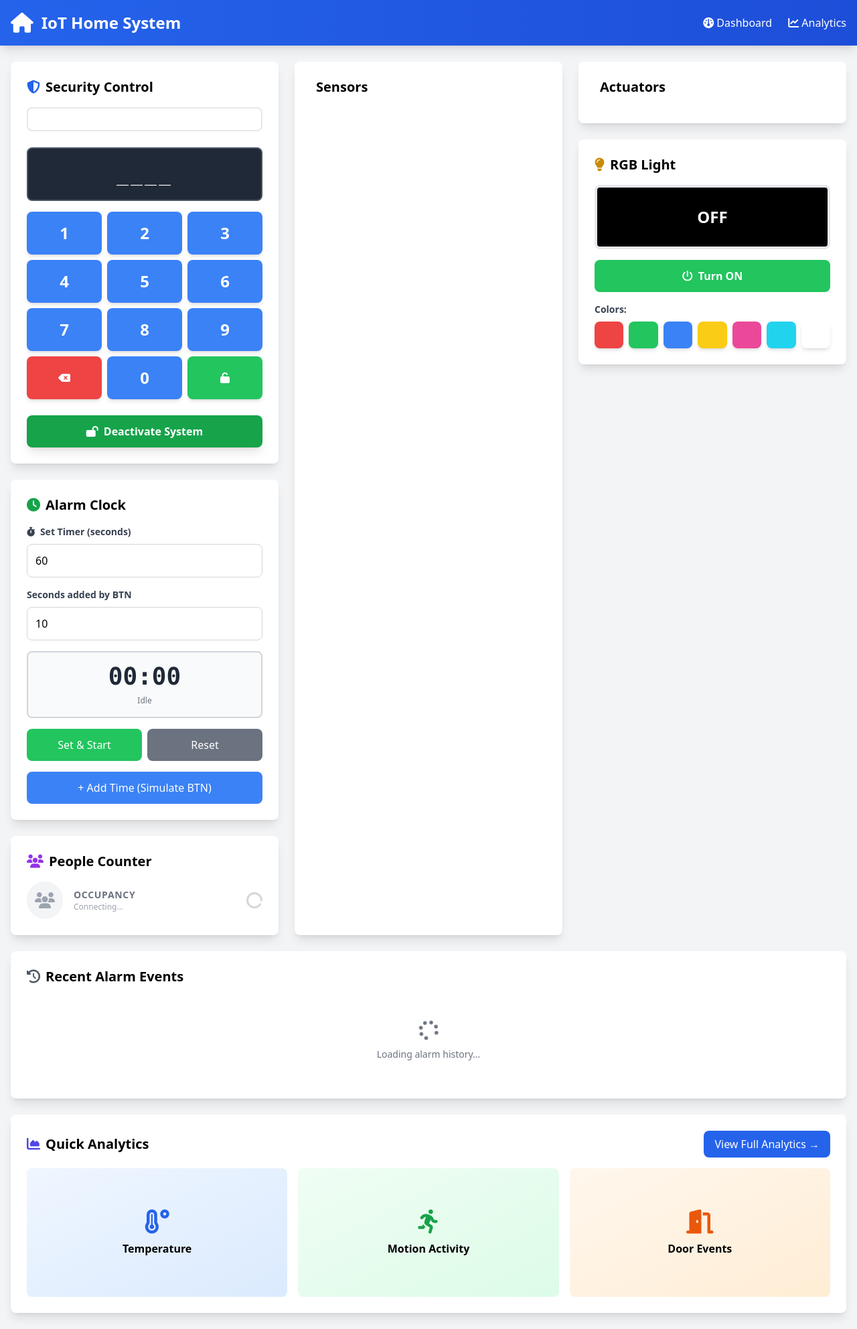
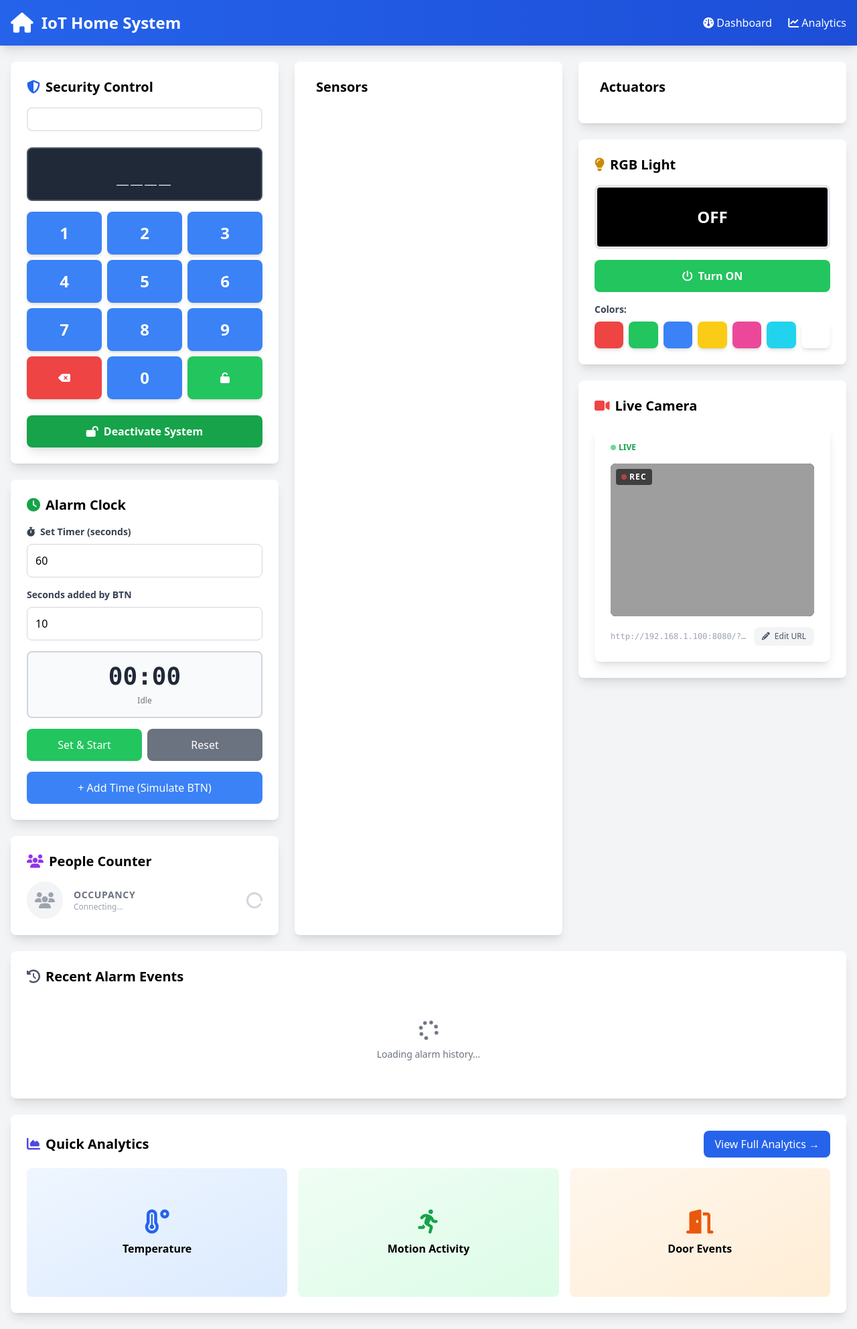
Before and after one commit to lazarnagulov/iot-home, a Flask app: page / in a window 1280 px wide. Shown: the whole page at 67% size. Run offline with Flask 3, Linux system fonts and the light colour scheme; data that the repository does not hold is empty; some libraries are stand-ins or nearby versions; grey boxes are pictures that could not be loaded.

Commit message:
Add web cam

```diff
--- /dev/null
+++ b/server/templates/components/camera.html
@@ -0,0 +1,115 @@
+<div x-data="{
+    streamUrl: 'http://192.168.1.100:8080/?action=stream',
+    editUrl: '',
+    editing: false,
+    connected: false,
+    loading: true,
+    fullscreen: false,
+
+    init() {
+        this.editUrl = this.streamUrl;
+    },
+
+    onLoad() {
+        this.connected = true;
+        this.loading = false;
+    },
+
+    onError() {
+        this.connected = false;
+        this.loading = false;
+    },
+
+    applyUrl() {
+        this.streamUrl = '';
+        this.loading = true;
+        this.connected = false;
+        this.$nextTick(() => {
+            this.streamUrl = this.editUrl;
+            this.editing = false;
+        });
+    },
+
+    toggleFullscreen() {
+        const el = this.$refs.cameraCard;
+        if (!document.fullscreenElement) {
+            el.requestFullscreen();
+            this.fullscreen = true;
+        } else {
+            document.exitFullscreen();
+            this.fullscreen = false;
+        }
+    }
+}" x-init="init()" x-ref="cameraCard" class="bg-white rounded-lg shadow-lg p-6">
+
+    <h2 class="text-xl font-bold mb-4 flex items-center justify-between">
+        <div class="flex items-center space-x-2">
+            <span class="flex items-center text-xs font-semibold"
+                  :class="connected ? 'text-green-600' : 'text-gray-400'">
+                <span class="w-2 h-2 rounded-full mr-1 inline-block"
+                      :class="connected ? 'bg-green-500 animate-pulse' : (loading ? 'bg-yellow-400 animate-pulse' : 'bg-red-400')"></span>
+                <span x-text="connected ? 'LIVE' : (loading ? 'Connecting...' : 'Offline')"></span>
+            </span>
+        </div>
+    </h2>
+
+    <div class="relative bg-black rounded-lg overflow-hidden mb-4" style="aspect-ratio: 4/3;">
+
+        <div x-show="!connected"
+             class="absolute inset-0 flex flex-col items-center justify-center text-gray-500 bg-gray-900 z-10">
+            <i class="fas text-4xl mb-3"
+               :class="loading ? 'fa-circle-notch fa-spin text-yellow-400' : 'fa-video-slash'"></i>
+            <p class="text-sm font-semibold"
+               x-text="loading ? 'Connecting to stream...' : 'No signal'"></p>
+            <p x-show="!loading" class="text-xs mt-1 text-gray-600">Check IP and port</p>
+        </div>
+
+        <img x-show="streamUrl"
+             :src="streamUrl"
+             @load="onLoad()"
+             @error="onError()"
+             class="w-full h-full object-cover"
+             :class="connected ? 'opacity-100' : 'opacity-0'"
+             alt="Camera stream" />
+
+        <div class="absolute top-2 right-2 flex space-x-2 opacity-0 hover:opacity-100 transition-opacity z-20"
+             x-show="connected">
+            <button @click="toggleFullscreen()"
+                    class="bg-black bg-opacity-60 hover:bg-opacity-90 text-white p-2 rounded-lg text-xs transition-all">
+                <i class="fas fa-expand"></i>
+            </button>
+        </div>
+
+        <div x-show="connected" class="absolute top-2 left-2 flex items-center space-x-1 bg-black bg-opacity-60 rounded px-2 py-1">
+            <span class="w-2 h-2 bg-red-500 rounded-full animate-pulse"></span>
+            <span class="text-white text-xs font-bold tracking-widest">REC</span>
+        </div>
+    </div>
+
+    <div>
+        <div x-show="!editing" class="flex items-center justify-between">
+            <p class="text-xs text-gray-400 truncate font-mono flex-1 mr-2" x-text="streamUrl || 'No URL set'"></p>
+            <button @click="editing = true; editUrl = streamUrl"
+                    class="text-xs bg-gray-100 hover:bg-gray-200 text-gray-600 px-3 py-1.5 rounded-lg transition-colors whitespace-nowrap">
+                <i class="fas fa-pencil mr-1"></i> Edit URL
+            </button>
+        </div>
+
+        <div x-show="editing" class="flex items-center space-x-2">
+            <input type="text"
+                   x-model="editUrl"
+                   @keydown.enter="applyUrl()"
+                   @keydown.escape="editing = false"
+                   placeholder="http://<pi-ip>:8080/?action=stream"
+                   class="flex-1 text-xs p-2 border border-gray-300 rounded-lg font-mono focus:outline-none focus:border-blue-400" />
+            <button @click="applyUrl()"
+                    class="bg-blue-500 hover:bg-blue-600 text-white text-xs px-3 py-2 rounded-lg transition-colors">
+                <i class="fas fa-check"></i>
+            </button>
+            <button @click="editing = false"
+                    class="bg-gray-200 hover:bg-gray-300 text-gray-600 text-xs px-3 py-2 rounded-lg transition-colors">
+                <i class="fas fa-times"></i>
+            </button>
+        </div>
+    </div>
+</div>
--- a/server/templates/dashboard.html
+++ b/server/templates/dashboard.html
@@ -73,6 +73,14 @@
                 </h2>
                 {% include 'components/rgb_control.html' %}
             </div>
+
+            <div class="bg-white rounded-lg shadow-lg p-6">
+                <h2 class="text-xl font-bold mb-4 flex items-center">
+                    <i class="fas fa-video text-red-500 mr-2"></i>
+                    Live Camera
+                </h2>
+                {% include 'components/camera.html' %}
+            </div>
         </div>
     </div>
 
```
Also changed, not shown: mjpg_streamer_tutorial.txt (added, +23 -0 lines).
